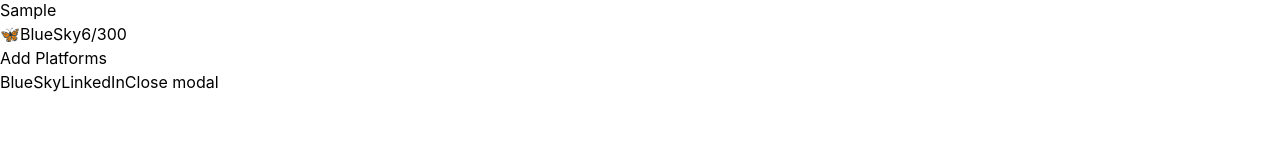
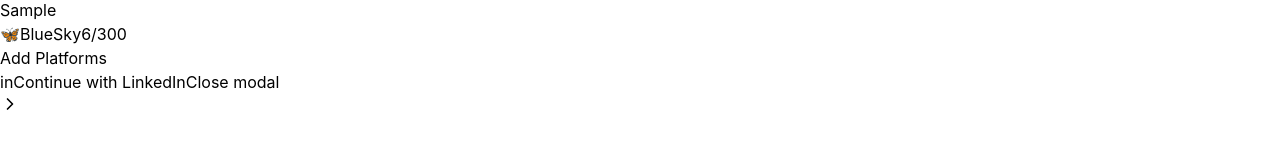
Before and after one commit to Norcim133/just-post, a React (Vite) app: page / in a window 1280 px wide. Both pictures are taken after typing "Sample" into the empty fields and a click on the button "Add Account". Shown: the part 432-580 px from the top of the page. Built offline with nearby package versions, Linux system fonts and the light colour scheme.

Commit message:
Refresh platform add button ui

```diff
--- a/src/components/AddPlatformModal.tsx
+++ b/src/components/AddPlatformModal.tsx
@@ -7,10 +7,14 @@
     isOpen: Boolean;
     onClose: () => void;
     platformConfigs: Record<string, PlatformConfig>
+    addedPlatforms: PlatformConfig[]
 }
 
-const AddPlatformModal: React.FC<AddPlatformModalProps> = ({ isOpen, onClose, platformConfigs }) => {
+const AddPlatformModal: React.FC<AddPlatformModalProps> = ({ isOpen, onClose, platformConfigs, addedPlatforms }) => {
     if (!isOpen) return null;
+
+    const addedPlatformIds = new Set(addedPlatforms.map(p => p.id));
+
     return (
         // Overlay blocking app
     <div className="fixed inset-0 bg-black bg-opacity-50 flex items-center justify-center z-50">
@@ -22,14 +26,16 @@
                 <div className="flex flex-col mb-6 gap-4 ">
 
                     {Object.values(platformConfigs).map(platformConfig => (
+                        !addedPlatformIds.has(platformConfig.id) && (
                             <button
                                 onClick={onClose}
-                                className= {`flex items-center gap-4 rounded-xl border  hover:border-slate-200 hover:shadow-sm transition-all duration-200 cursor-pointer bg-whitep-2 ${platformConfig.color} rounded-xl transition-colors`}
+                                className={`w-full flex items-center gap-3 px-6 py-4 ${platformConfig.color} text-white rounded-xl hover:opacity-90 hover:shadow-lg transform hover:-translate-y-0.5 transition-all duration-200 font-medium text-base`}
                                 >
-                                <span></span>
-                                {platformConfig.name}
+                                <span className="text-2xl">{platformConfig.icon}</span>
+                                <span className="flex-1 text-left">Continue with {platformConfig.name}</span>
+                                <ChevronRight size={20} />
                             </button>
-                        ))}
+                        )))}
                         <button
                             onClick={onClose}
                             className= "p-2 hover:bg-slate-100 rounded-xl transition-colors"
--- a/src/components/SocialPostingInterface.tsx
+++ b/src/components/SocialPostingInterface.tsx
@@ -216,6 +216,7 @@
         isOpen={showAddPlatform}
         onClose={() => setShowAddPlatform(false)}
         platformConfigs={PLATFORM_CONFIGS}
+        addedPlatforms={addedPlatforms}
       />
 
       <LoginModal
--- a/src/types/index.ts
+++ b/src/types/index.ts
@@ -41,7 +41,7 @@
     charLimit: 3000,
     allowsMedia: true,
     allowsThreads: false,
-    color: 'bg-sky-500',
-    icon: '🦋'
+    color: 'bg-blue-700',
+    icon: 'in'
   }
 };
```
